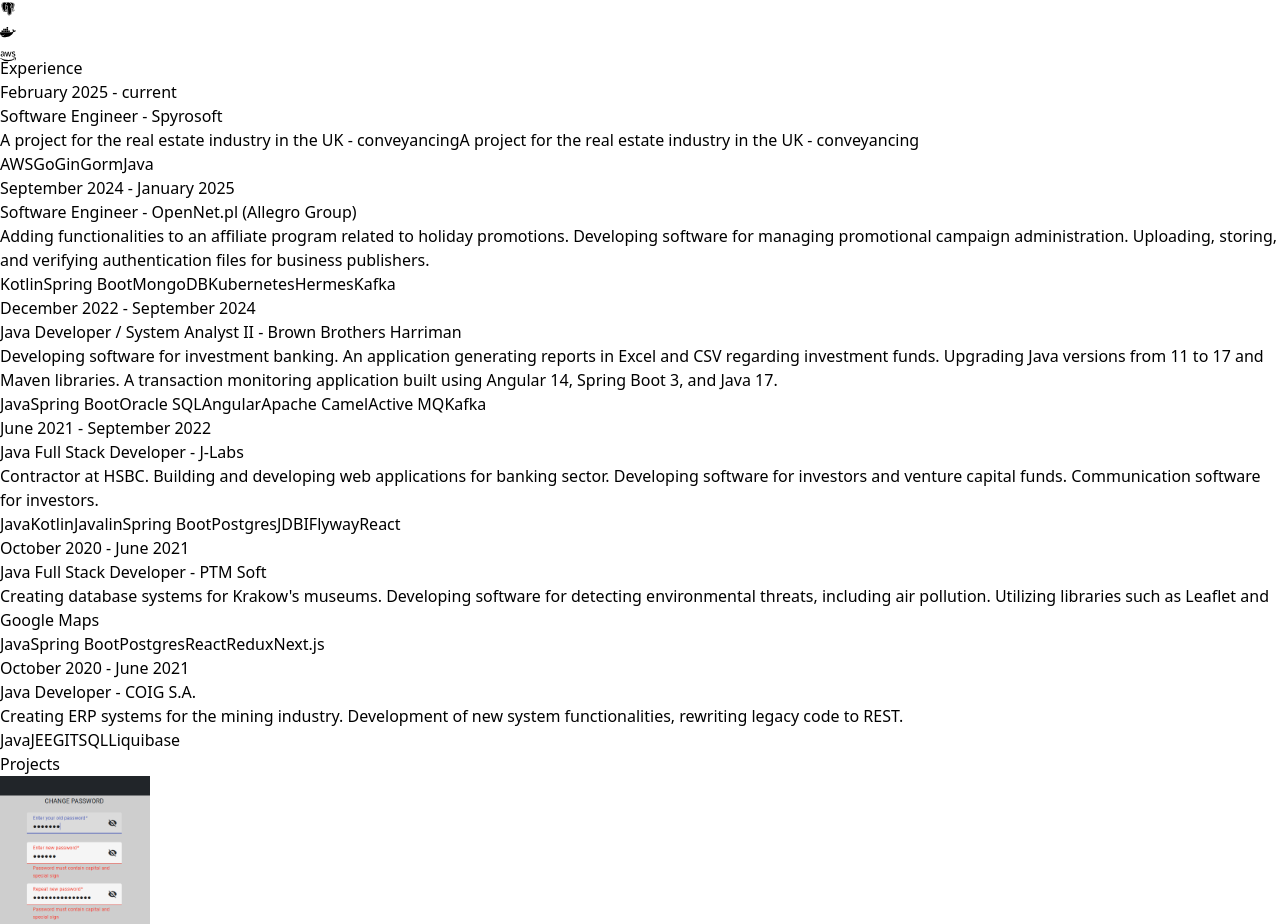
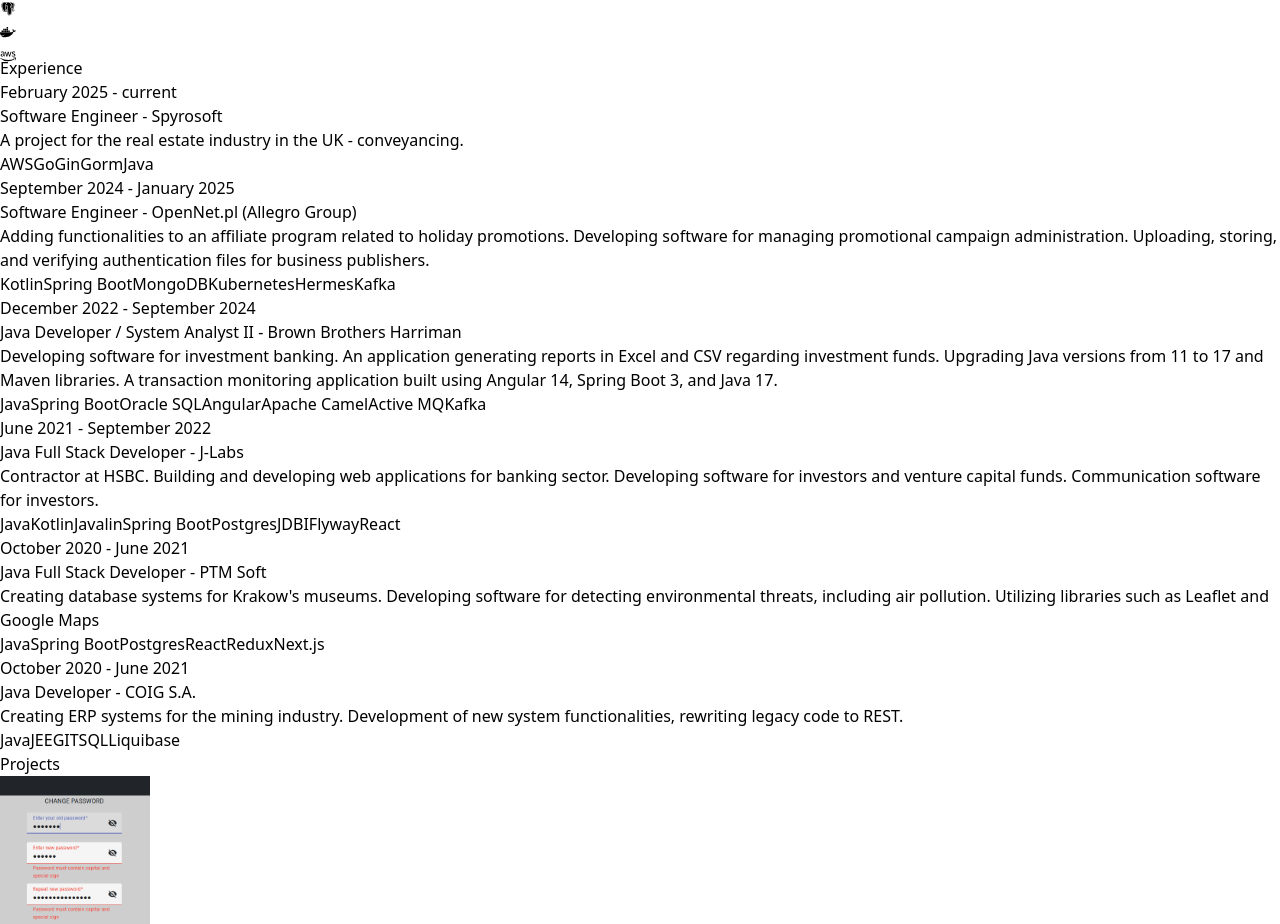
Before and after one commit to AdrianZawadzkiDDay/Portfolio, a React (Vite) app: page / in a window 1280 px wide. Shown: the part 1472-2396 px from the top of the page. Built offline with nearby package versions, Linux system fonts and the light colour scheme.

Commit message:
conveyancing

```diff
--- a/src/constants/index.js
+++ b/src/constants/index.js
@@ -11,7 +11,7 @@
     year: "February 2025 - current",
     role: " Software Engineer ",
     company: "Spyrosoft",
-    description: `A project for the real estate industry in the UK - conveyancingA project for the real estate industry in the UK - conveyancing`,
+    description: `A project for the real estate industry in the UK - conveyancing.`,
     technologies: ["AWS", "Go", "Gin", "Gorm", "Java"],
   },
   {
```
